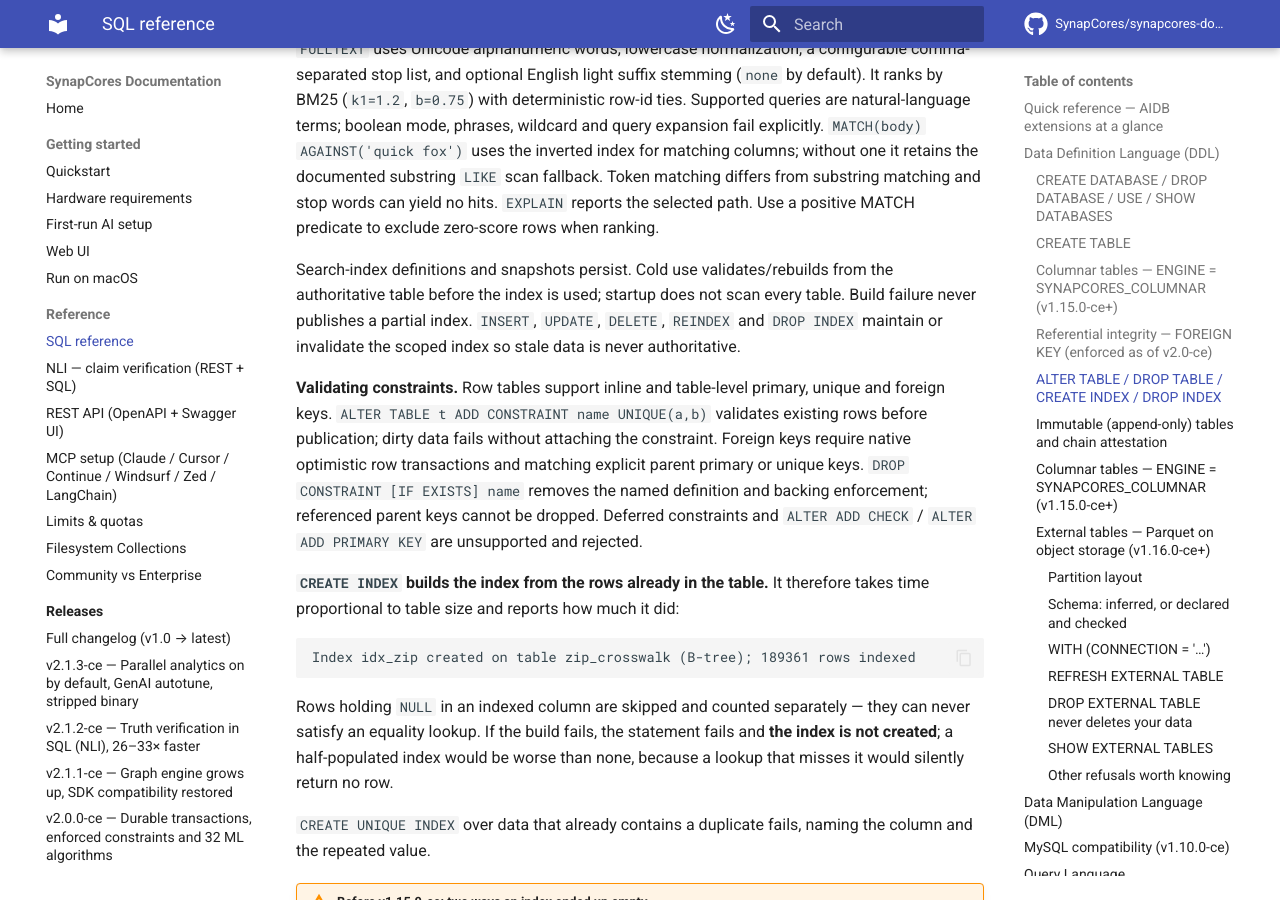
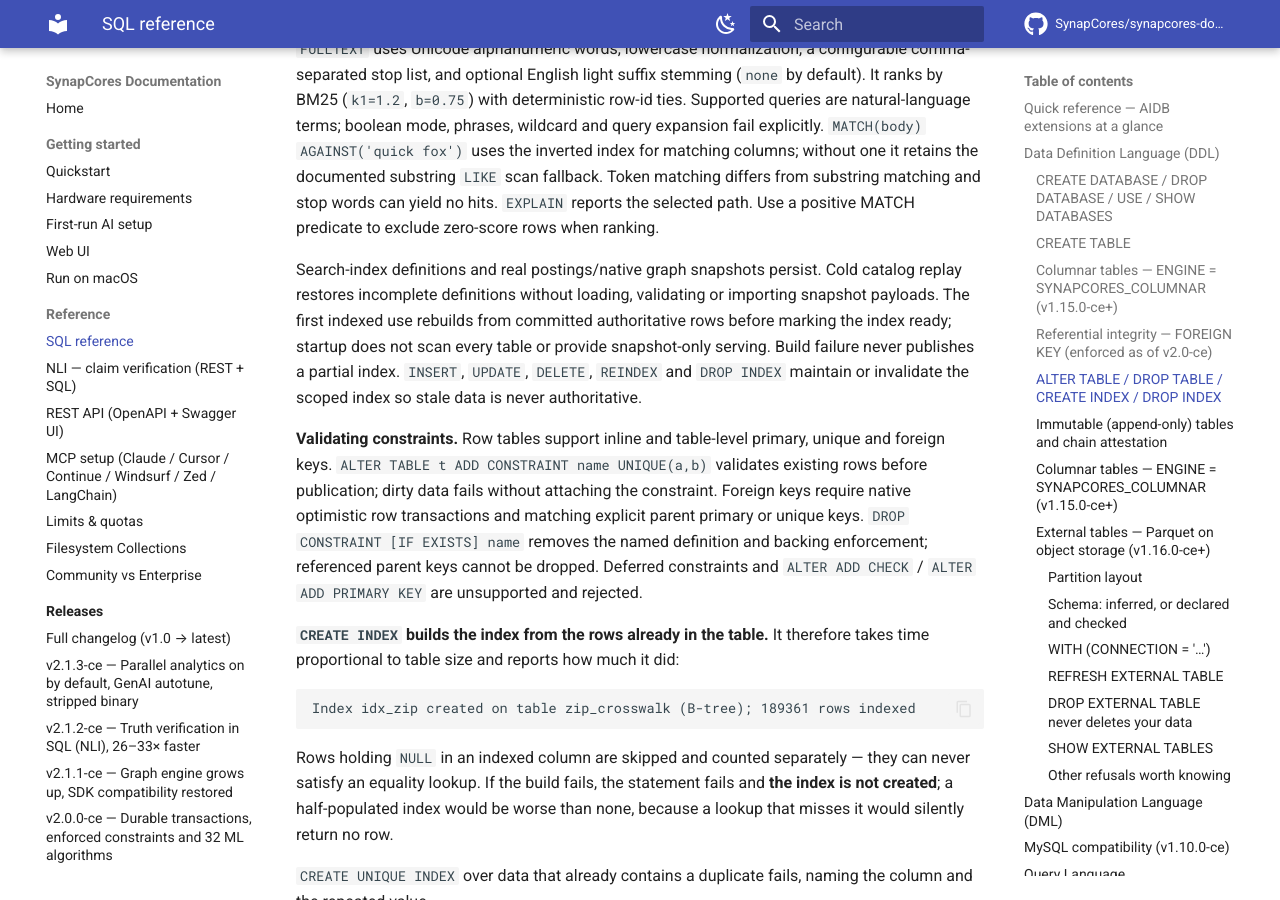
Before and after one commit to SynapCores/synapcores-docs, an MkDocs documentation site: the page built from docs/sql-reference.md, in a window 1280 px wide and 900 px high, scrolled down 8571 px. Built offline with MkDocs 1.6.1 and Material for MkDocs 9.7.7, drawn with Linux system fonts in a browser that asks for light colours; comment, search, counter and statistics services are not loaded.

Commit message:
docs(sql): clarify cold search rebuild without checkpoint import

```diff
--- a/docs/sql-reference.md
+++ b/docs/sql-reference.md
@@ -373,8 +373,10 @@ one it retains the documented substring `LIKE` scan fallback. Token matching dif
 from substring matching and stop words can yield no hits. `EXPLAIN` reports the selected
 path. Use a positive MATCH predicate to exclude zero-score rows when ranking.
 
-Search-index definitions and snapshots persist. Cold use validates/rebuilds from the
-authoritative table before the index is used; startup does not scan every table. Build
+Search-index definitions and real postings/native graph snapshots persist. Cold catalog
+replay restores incomplete definitions without loading, validating or importing snapshot
+payloads. The first indexed use rebuilds from committed authoritative rows before marking
+the index ready; startup does not scan every table or provide snapshot-only serving. Build
 failure never publishes a partial index. `INSERT`, `UPDATE`, `DELETE`, `REINDEX` and
 `DROP INDEX` maintain or invalidate the scoped index so stale data is never authoritative.
 
```
